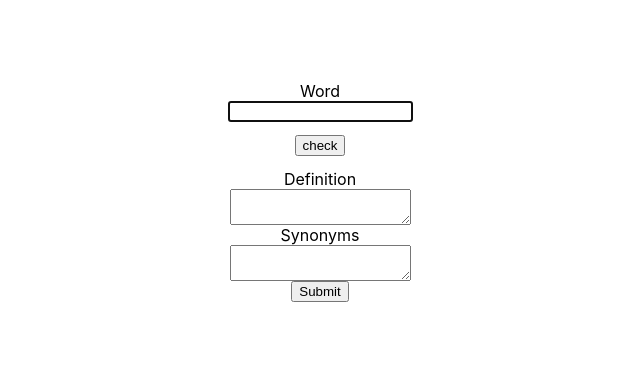
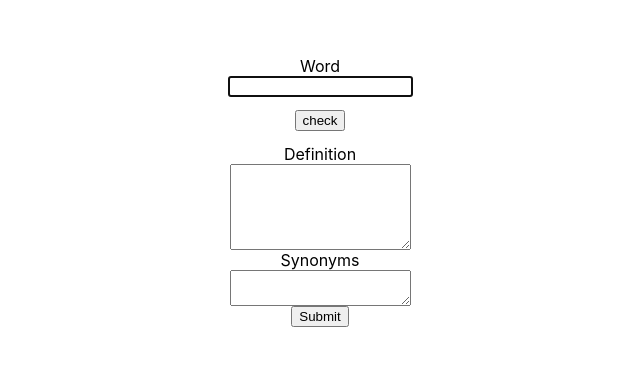
Before and after one commit to eshan1799/Notion-Dictionary-API, a React (Create React App) app: page / in a window 1280 px wide. Shown: the part 202-568 px from the top of the page, without its empty margins (320-960 px from the left). Built offline with nearby package versions, Linux system fonts and the light colour scheme.

Commit message:
update styling for textboxes

```diff
--- a/src/styles/App.css
+++ b/src/styles/App.css
@@ -14,3 +14,7 @@ form {
 input {
   margin-bottom: 1%;
 }
+
+#definition {
+  height: 10%;
+}
```
